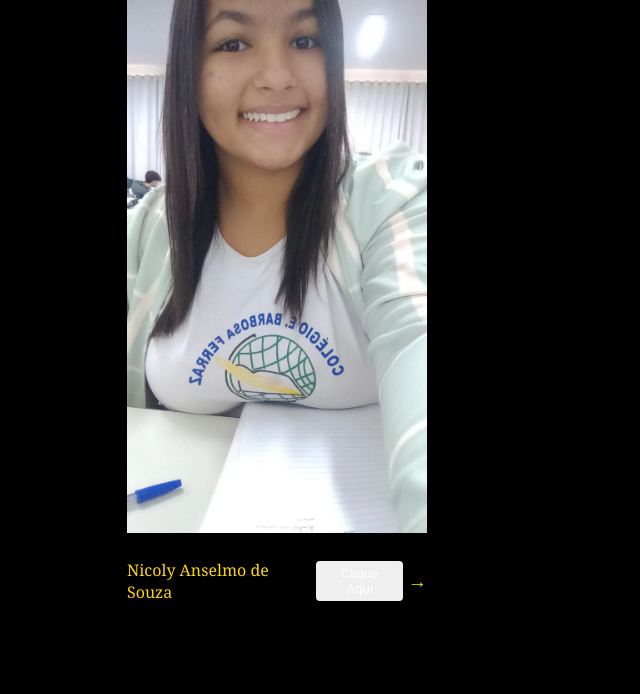
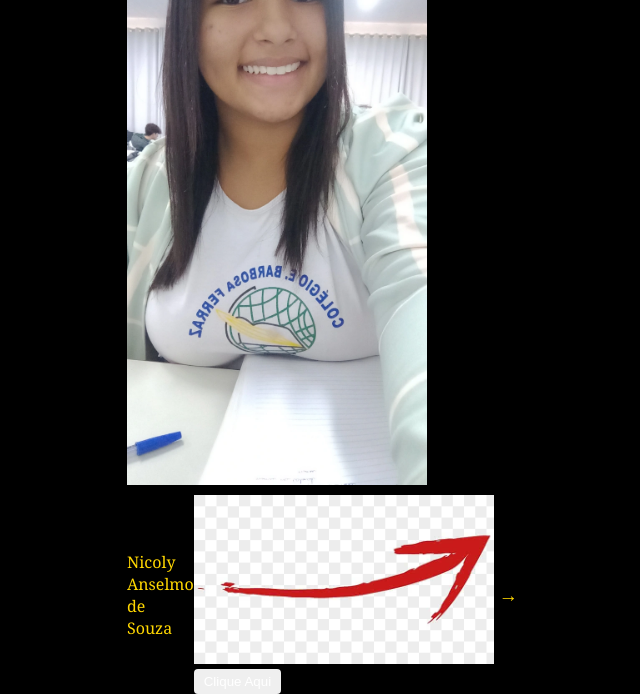
Before and after one commit to nicolyanselmo/estudo, a plain HTML site: page index.html in a window 1280 px wide. Shown: the part 134-828 px from the top of the page, without its empty margins (363-1003 px from the left). Before the commit the page ends 800 px from the top, so only its background shows below. Drawn offline with Linux system fonts and the light colour scheme.

Commit message:
Update index.html

```diff
--- a/index.html
+++ b/index.html
@@ -13,6 +13,7 @@
         <p>Nicoly Anselmo de Souza</p>
         <div class="botao-com-seta">
             <a href="aulaborzuk.html">
+                 <img src="seta.png" alt="foto exemplo" width="300">
                 <button>Clique Aqui</button>
             </a>
             <span class="seta">→</span>
```
